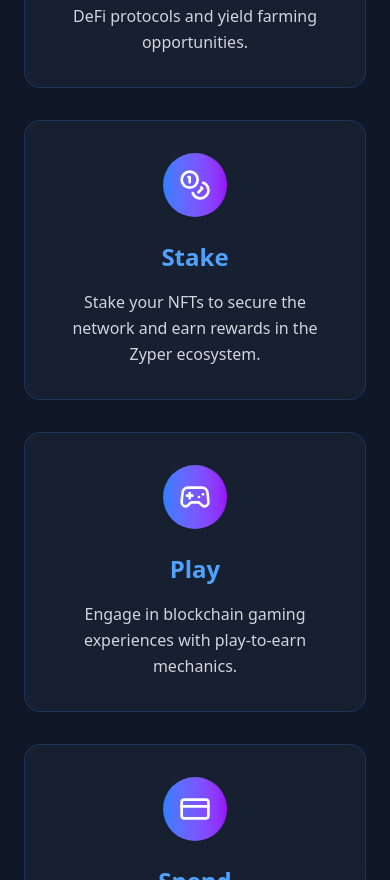
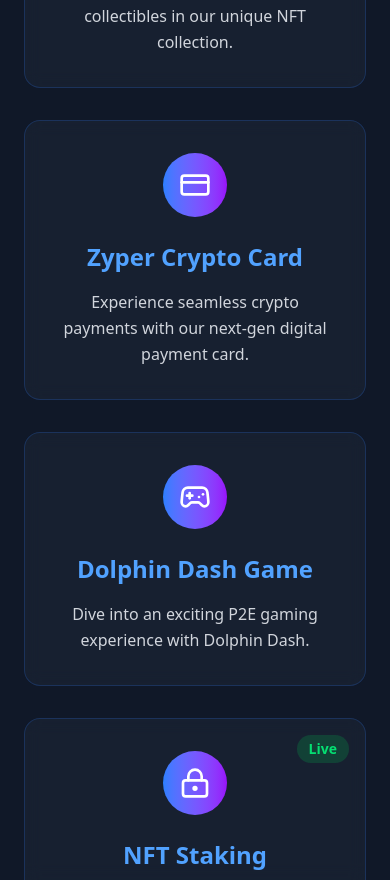
Before and after one commit to ZyperLLC/Website, a Next.js app: page / in a window 390 px wide. Shown: the part 1120-2000 px from the top of the page. Built offline with nearby package versions, Linux system fonts and the light colour scheme.

Commit message:
chore: Added Ecosystem cards

```diff
--- a/zyper-landing.tsx
+++ b/zyper-landing.tsx
@@ -1,7 +1,7 @@
 "use client"
 
 import { motion, AnimatePresence } from "framer-motion"
-import { Coins, Gamepad2, CreditCard, TrendingUp, ExternalLink, Menu, X, Ticket } from "lucide-react"
+import { CreditCard, Gamepad2, LockKeyhole, Globe, FileText, Users, ExternalLink, Menu, X, Ticket } from "lucide-react"
 import { Button } from "@/components/ui/button"
 import Image from "next/image"
 import { useState, useEffect } from "react"
@@ -39,28 +39,39 @@ export default function ZyperLanding() {
     { name: "Social Hub", href: "#" },
     { name: "About Us", href: "#" },
   ]
-
   const zyperCards = [
     {
-      icon: TrendingUp,
-      title: "Earn",
-      description: "Generate passive income through DeFi protocols and yield farming opportunities.",
+      icon: Gamepad2,
+      title: "Dope Dolphins NFT",
+      description: "Own exclusive digital dolphin collectibles in our unique NFT collection.",
     },
     {
-      icon: Coins,
-      title: "Stake",
-      description: "Stake your NFTs to secure the network and earn rewards in the Zyper ecosystem.",
+      icon: CreditCard,
+      title: "Zyper Crypto Card",
+      description: "Experience seamless crypto payments with our next-gen digital payment card.",
     },
     {
       icon: Gamepad2,
-      title: "Play",
-      description: "Engage in blockchain gaming experiences with play-to-earn mechanics.",
+      title: "Dolphin Dash Game",
+      description: "Dive into an exciting P2E gaming experience with Dolphin Dash.",
     },
     {
-      icon: CreditCard,
-      title: "Spend",
-      description: "Use your crypto for real-world payments and seamless transactions.",
+      icon: LockKeyhole,
+      title: "NFT Staking",
+      description: "Stake your NFTs to earn rewards in the Zyper ecosystem. Live Now!",
+      status: "Live"
     },
+    {
+      icon: Globe,
+      title: "Internet Access",
+      description: "Connect to high-speed internet through our Starlink partnership.",
+      comingSoon: true
+    },
+    {
+      icon: Users,
+      title: "Zyper Social Hub",
+      description: "Connect, share, and engage with the Zyper community.",
+    }
   ]
 
   const nftImages = [
@@ -233,9 +244,7 @@ export default function ZyperLanding() {
               className="text-4xl md:text-5xl font-bold text-center mb-16 bg-gradient-to-r from-blue-400 to-purple-400 bg-clip-text text-transparent"
             >
               Zyper Ecosystem
-            </motion.h2>
-
-            <div className="grid grid-cols-1 md:grid-cols-2 lg:grid-cols-4 gap-8">
+            </motion.h2>            <div className="grid grid-cols-1 md:grid-cols-2 lg:grid-cols-3 gap-8">
               {zyperCards.map((card, index) => (
                 <motion.div
                   key={card.title}
@@ -243,8 +252,18 @@ export default function ZyperLanding() {
                   whileInView={{ opacity: 1, y: 0 }}
                   whileHover={{ scale: 1.05, y: -10 }}
                   transition={{ delay: index * 0.2, duration: 0.6 }}
-                  className="bg-gray-800/50 backdrop-blur-sm border border-blue-500/20 rounded-2xl p-8 text-center hover:border-blue-400/50 transition-all duration-300"
+                  className="bg-gray-800/50 backdrop-blur-sm border border-blue-500/20 rounded-2xl p-8 text-center hover:border-blue-400/50 transition-all duration-300 relative"
                 >
+                  {card.status === 'Live' && (
+                    <span className="absolute top-4 right-4 px-3 py-1 bg-green-500/20 text-green-400 text-sm font-semibold rounded-full">
+                      Live
+                    </span>
+                  )}
+                  {card.comingSoon && (
+                    <span className="absolute top-4 right-4 px-3 py-1 bg-blue-500/20 text-blue-400 text-sm font-semibold rounded-full">
+                      Coming Soon
+                    </span>
+                  )}
                   <div className="w-16 h-16 mx-auto mb-6 rounded-full bg-gradient-to-r from-blue-500 to-purple-600 flex items-center justify-center">
                     <card.icon className="w-8 h-8 text-white" />
                   </div>
```
